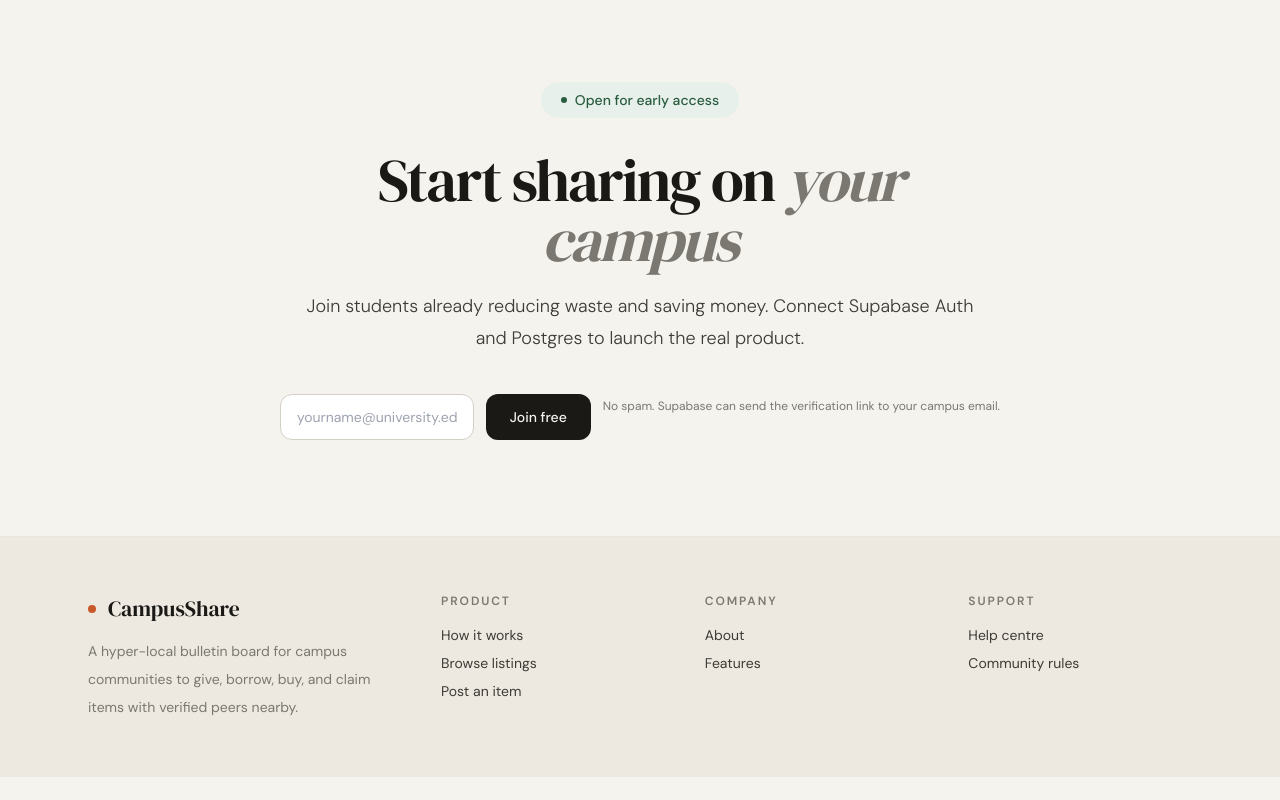
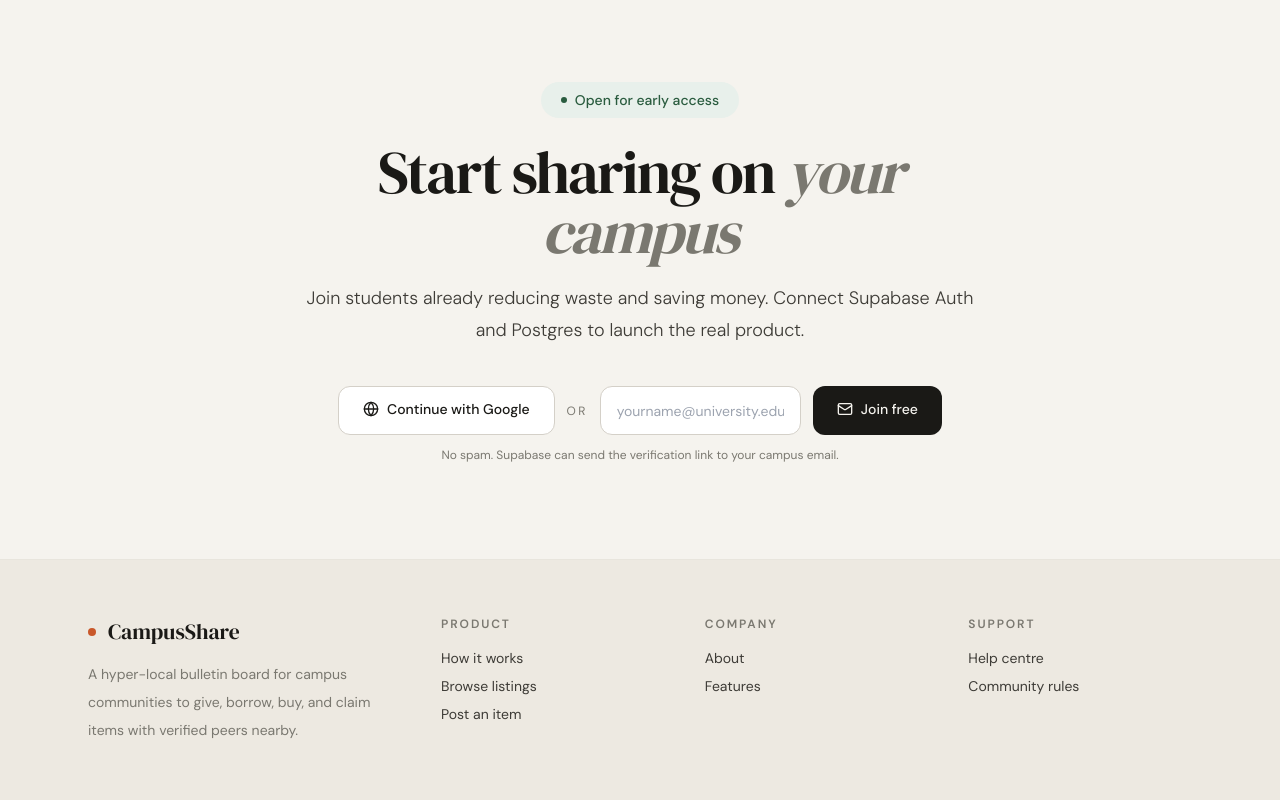
Before and after one commit to meghanamanchala/CampusShare, a Next.js app: page / in a window 1280 px wide. Shown: the part 4637-5437 px from the top of the page. Before the commit the page ends 5414 px from the top, so only its background shows below. Built offline with nearby package versions, Linux system fonts and the light colour scheme; no server answers; the database is empty.

Commit message:
feat(auth): implement Google OAuth callback and sign-up integration

```diff
--- /dev/null
+++ b/app/auth/callback/route.ts
@@ -0,0 +1,38 @@
+import { NextRequest, NextResponse } from 'next/server';
+import { createServerClient } from '@supabase/ssr';
+
+function getSupabaseKey() {
+  return process.env.NEXT_PUBLIC_SUPABASE_PUBLISHABLE_KEY ?? process.env.NEXT_PUBLIC_SUPABASE_ANON_KEY ?? '';
+}
+
+export async function GET(request: NextRequest) {
+  const requestUrl = new URL(request.url);
+  const code = requestUrl.searchParams.get('code');
+  const next = requestUrl.searchParams.get('next') ?? '/';
+  const redirectUrl = new URL(next, request.url);
+  const response = NextResponse.redirect(redirectUrl);
+
+  if (!code) {
+    return response;
+  }
+
+  const supabase = createServerClient(
+    process.env.NEXT_PUBLIC_SUPABASE_URL ?? '',
+    getSupabaseKey(),
+    {
+      cookies: {
+        getAll() {
+          return request.cookies.getAll();
+        },
+        setAll(cookiesToSet: Array<{ name: string; value: string; options?: any }>) {
+          cookiesToSet.forEach(({ name, value, options }) => {
+            response.cookies.set({ name, value, ...options });
+          });
+        },
+      },
+    }
+  );
+
+  await supabase.auth.exchangeCodeForSession(code);
+  return response;
+}
--- a/app/page.tsx
+++ b/app/page.tsx
@@ -79,6 +79,8 @@ export default async function HomePage() {
   const isSignedIn = Boolean(sessionData.session?.user);
   const primaryCtaLabel = isSignedIn ? 'Post an item' : 'Join free';
   const primaryCtaHref = isSignedIn ? '#post' : '#cta';
+  const siteUrl = process.env.NEXT_PUBLIC_SITE_URL ?? 'http://localhost:3000';
+  const authCallbackUrl = `${siteUrl.replace(/\/$/, '')}/auth/callback`;
   const defaultOwnerName = sessionData.session?.user.email?.split('@')[0].replace(/[._-]+/g, ' ') ?? '';
   const feedItems: CampusListing[] =
     listingsData?.map((item) => ({
@@ -400,7 +402,7 @@ export default async function HomePage() {
           <span className="h-1.5 w-1.5 rounded-full bg-green" />
           {isSignedIn ? 'Ready to post' : 'Open for early access'}
         </div>
-        <h2 className="mt-8 font-serif text-4xl tracking-[-0.03em] md:text-6xl">
+        <h2 className="mt-6 font-serif text-4xl tracking-[-0.03em] md:text-6xl">
           {isSignedIn ? (
             <>
               You’re in on <span className="italic text-ink-3">your campus</span>
@@ -433,9 +435,7 @@ export default async function HomePage() {
             </div>
           </div>
         ) : (
-          <>
-            <SignupForm redirectTo={process.env.NEXT_PUBLIC_SITE_URL ?? 'http://localhost:3000'} />
-          </>
+          <SignupForm redirectTo={authCallbackUrl} />
         )}
       </section>
 
--- a/components/signup-form.tsx
+++ b/components/signup-form.tsx
@@ -1,6 +1,7 @@
 'use client';
 
 import { useEffect, useState } from 'react';
+import { Globe, Mail } from 'lucide-react';
 import { createSupabaseBrowserClient } from '@/lib/supabase/client';
 
 type SignupFormProps = {
@@ -11,6 +12,7 @@ export function SignupForm({ redirectTo }: SignupFormProps) {
   const [email, setEmail] = useState('');
   const [message, setMessage] = useState('No spam. Supabase can send the verification link to your campus email.');
   const [status, setStatus] = useState<'idle' | 'loading' | 'success' | 'error'>('idle');
+  const [provider, setProvider] = useState<'email' | 'google' | null>(null);
   const [cooldownSeconds, setCooldownSeconds] = useState(0);
 
   useEffect(() => {
@@ -27,6 +29,10 @@ export function SignupForm({ redirectTo }: SignupFormProps) {
 
   async function handleSubmit(event: React.FormEvent<HTMLFormElement>) {
     event.preventDefault();
+
+    if (provider === 'google') {
+      return;
+    }
 
     if (cooldownSeconds > 0) {
       setStatus('error');
@@ -66,8 +72,49 @@ export function SignupForm({ redirectTo }: SignupFormProps) {
     }
   }
 
+  async function handleGoogleSignIn() {
+    setStatus('loading');
+    setProvider('google');
+
+    try {
+      const supabase = createSupabaseBrowserClient();
+      const { error } = await supabase.auth.signInWithOAuth({
+        provider: 'google',
+        options: {
+          redirectTo,
+        },
+      });
+
+      if (error) {
+        throw error;
+      }
+    } catch (error) {
+      const rawMessage = error instanceof Error ? error.message : 'Could not start Google sign-in.';
+      const fallbackMessage = /provider|oauth|google/i.test(rawMessage)
+        ? 'Google sign-in is not enabled yet. Turn on the Google provider in Supabase Auth.'
+        : rawMessage;
+      setStatus('error');
+      setProvider(null);
+      setMessage(fallbackMessage);
+    }
+  }
+
   return (
-    <form onSubmit={handleSubmit} className="mt-10 flex flex-col gap-3 sm:flex-row sm:justify-center">
+    <div className="mt-10">
+      <div className="flex flex-col gap-3 sm:flex-row sm:justify-center">
+        <button
+          type="button"
+          onClick={handleGoogleSignIn}
+          disabled={status === 'loading'}
+          className="rounded-xl border border-stone bg-white px-6 py-3 text-sm font-medium text-ink transition hover:bg-stone-light disabled:cursor-not-allowed disabled:opacity-70"
+        >
+          <span className="inline-flex items-center gap-2">
+            <Globe className="h-4 w-4" />
+            {status === 'loading' && provider === 'google' ? 'Connecting...' : 'Continue with Google'}
+          </span>
+        </button>
+        <span className="flex items-center justify-center text-xs uppercase tracking-[0.2em] text-ink-3">or</span>
+        <form onSubmit={handleSubmit} className="flex flex-col gap-3 sm:flex-row sm:justify-center">
           <input
             type="email"
             required
@@ -81,13 +128,18 @@ export function SignupForm({ redirectTo }: SignupFormProps) {
             disabled={status === 'loading' || cooldownSeconds > 0}
             className="rounded-xl bg-ink px-6 py-3 text-sm font-medium text-cream transition hover:bg-ink-2 disabled:cursor-not-allowed disabled:opacity-70"
           >
-        {status === 'loading'
+            <span className="inline-flex items-center gap-2">
+              <Mail className="h-4 w-4" />
+              {status === 'loading' && provider === 'email'
                 ? 'Sending...'
                 : cooldownSeconds > 0
                   ? `Wait ${cooldownSeconds}s`
                   : 'Join free'}
+            </span>
           </button>
-      <p className="mt-1 text-xs text-ink-3 sm:col-span-2">{message}</p>
         </form>
+      </div>
+      <p className="mt-3 text-center text-xs text-ink-3">{message}</p>
+    </div>
   );
 }
```
Lines whose indentation alone changed are shown as unchanged.
